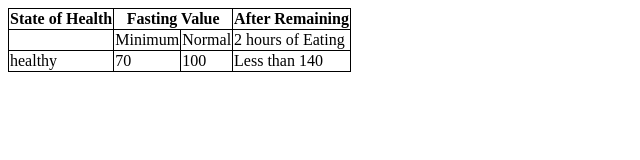
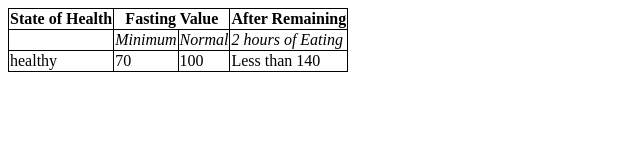
Before and after one commit to Meena-Krishnan/HTML-CSS, a plain HTML site: page index.html in a window 1280 px wide. Shown: the full height of the page, 0-640 px from the left. Drawn offline with Linux system fonts and the light colour scheme.

Commit message:
Update index.html

```diff
--- a/index.html
+++ b/index.html
@@ -24,11 +24,11 @@
          <tr>
             <td>
             </td>
-            <td>
+            <td style="font-style: oblique;">
                 Minimum
             </td>
-            <td>Normal</td>
-            <td>2 hours of Eating</td>
+            <td  style="font-style: oblique;">Normal</td>
+            <td style="font-style: oblique;">2 hours of Eating</td>
          </tr>
 
          <tr>
```
